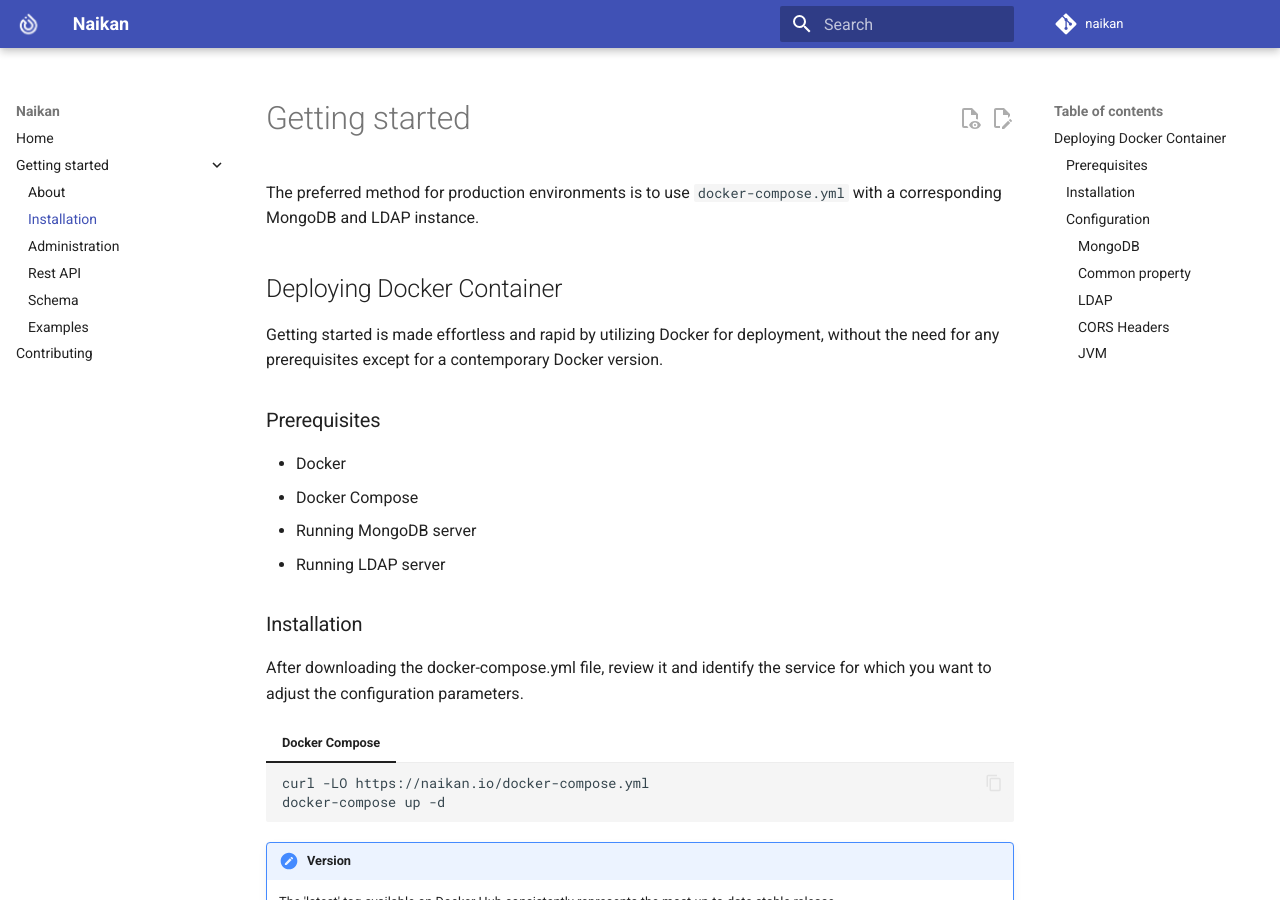
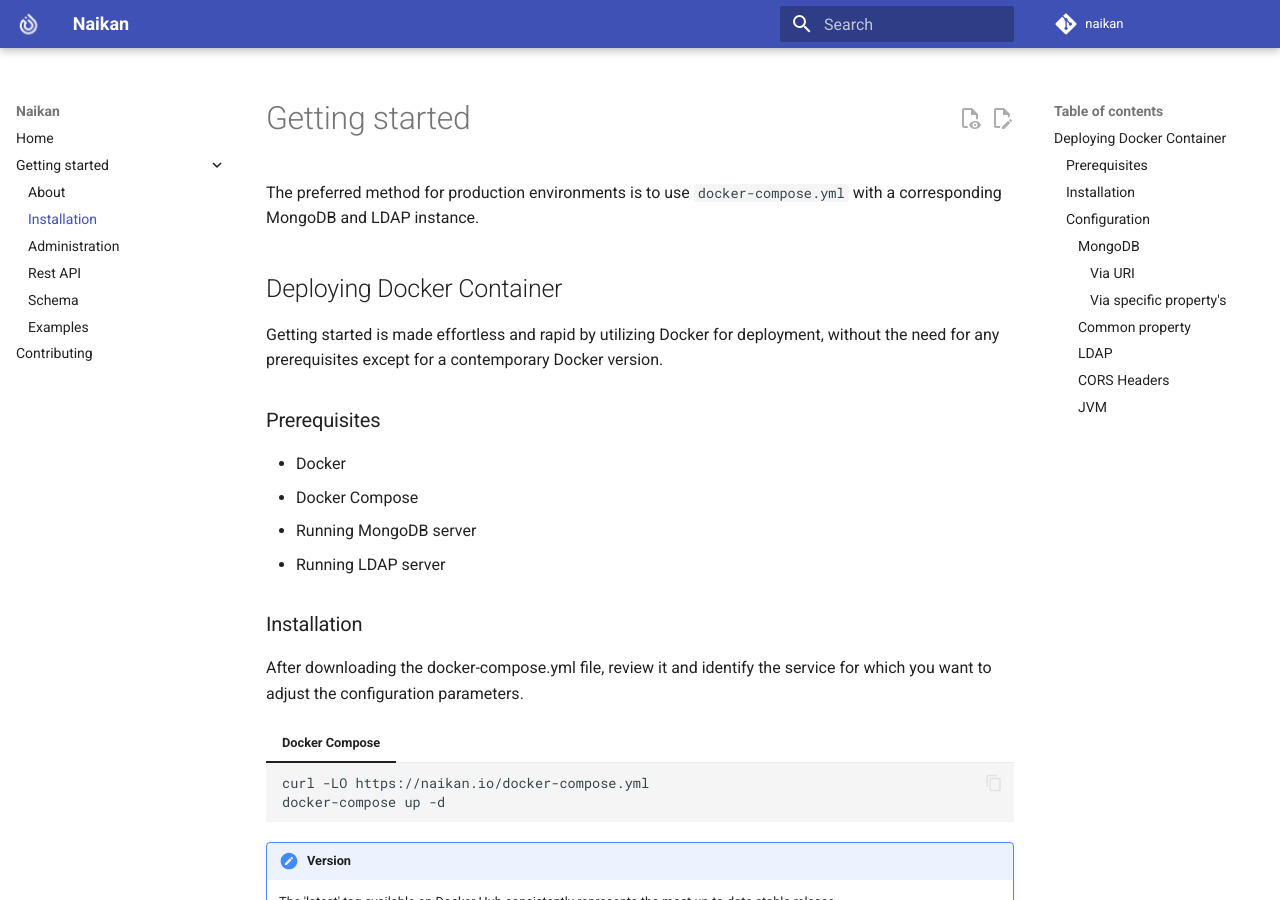
Before and after one commit to enofex/naikan, an MkDocs documentation site: the page built from docs/getting-started.md, in a window 1280 px wide and 900 px high. Built offline with MkDocs 1.6.1 and Material for MkDocs 9.7.7, drawn with Linux system fonts in a browser that asks for light colours; comment, search, counter and statistics services are not loaded.

Commit message:
Change headings for better table content

```diff
--- a/docs/getting-started.md
+++ b/docs/getting-started.md
@@ -34,7 +34,7 @@
 
 #### MongoDB
 
-**Via URI**
+##### Via URI
 
 [Connection String URI Format](https://www.mongodb.com/docs/manual/reference/connection-string/)
 
@@ -43,7 +43,7 @@
 | `NAIKAN_MONGODB_URI`                 |           | Mongo database URI.                   |
 | `NAIKAN_MONGODB_DATABASE`            | `naikan`  | Database name. Override URI database. |
 
-**Via specific property's**
+##### Via specific property's
 
 | Property                          | Default     | Description                         |
 |:----------------------------------|:------------|:------------------------------------|
```
